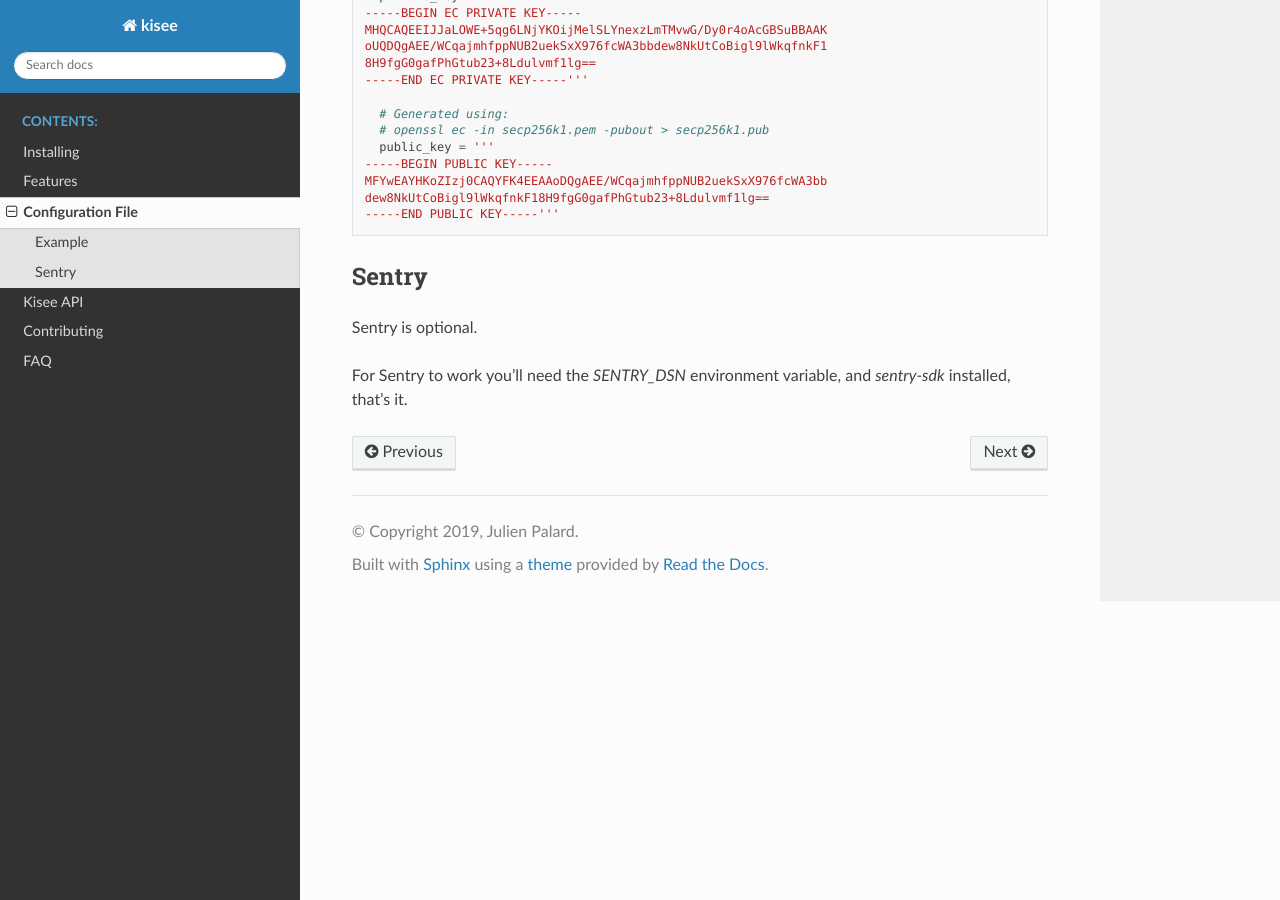
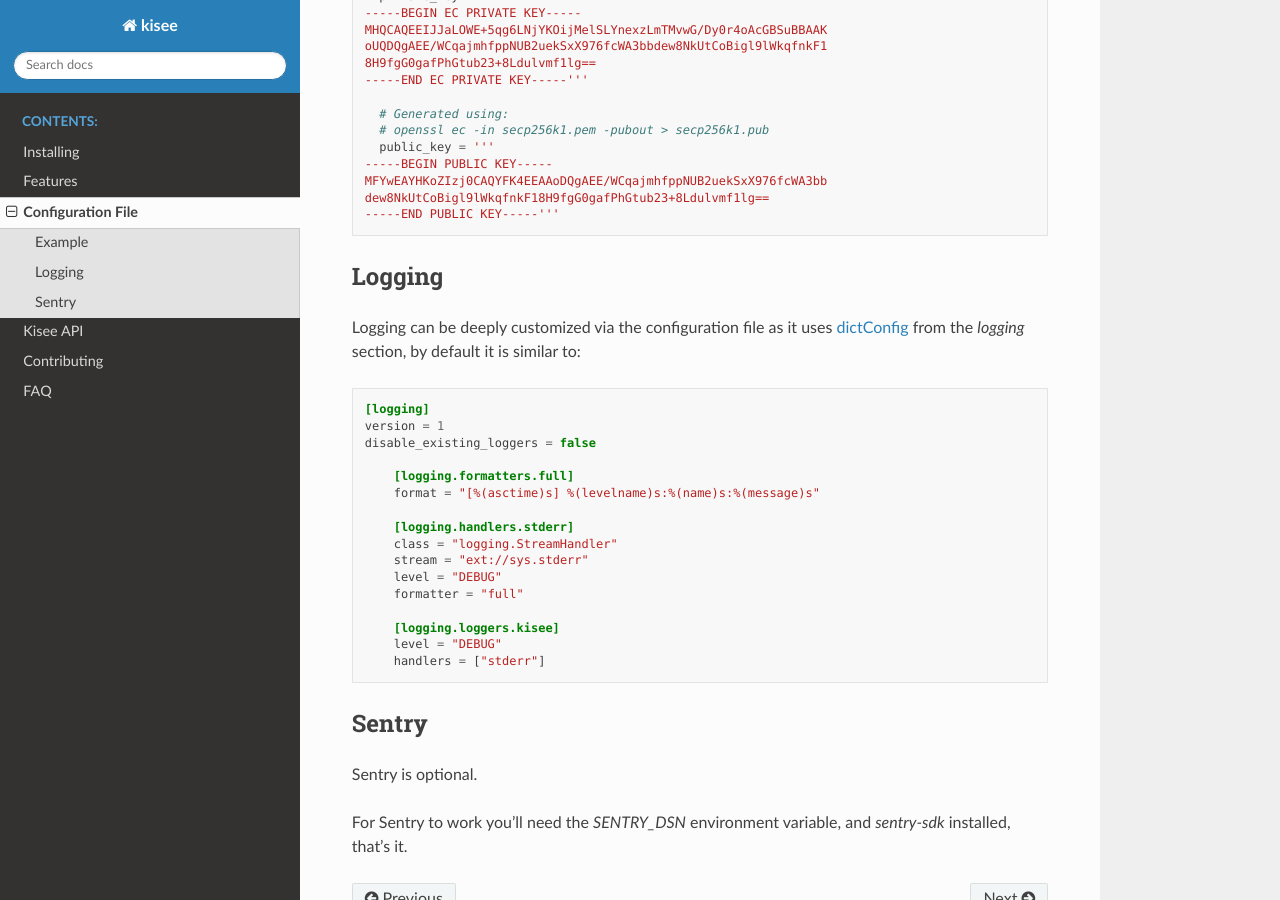
Before and after one commit to meltygroup/kisee, a Sphinx documentation site: the page built from docs/settings.rst, in a window 1280 px wide and 900 px high, scrolled down 693 px. Built offline with Sphinx 7.4.7 and the Read the Docs theme 2.0.0, drawn with Linux system fonts in a browser that asks for light colours.

Commit message:
logging: Use dictconfig for more configurable logging.

```diff
--- a/docs/settings.rst
+++ b/docs/settings.rst
@@ -48,6 +48,32 @@ A typical ``settings.toml`` file looks like this::
     -----END PUBLIC KEY-----'''
 
 
+Logging
+-------
+
+Logging can be deeply customized via the configuration file as it uses
+`dictConfig
+<https://docs.python.org/3/library/logging.config.html#logging.config.dictConfig>`_
+from the `logging` section, by default it is similar to::
+
+    [logging]
+    version = 1
+    disable_existing_loggers = false
+
+        [logging.formatters.full]
+        format = "[%(asctime)s] %(levelname)s:%(name)s:%(message)s"
+
+        [logging.handlers.stderr]
+        class = "logging.StreamHandler"
+        stream = "ext://sys.stderr"
+        level = "DEBUG"
+        formatter = "full"
+
+        [logging.loggers.kisee]
+        level = "DEBUG"
+        handlers = ["stderr"]
+
+
 Sentry
 ------
 
```
Also changed, not shown: 1 other file.
